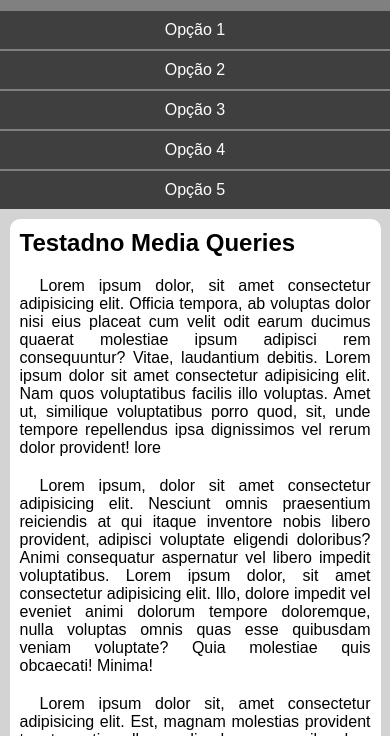
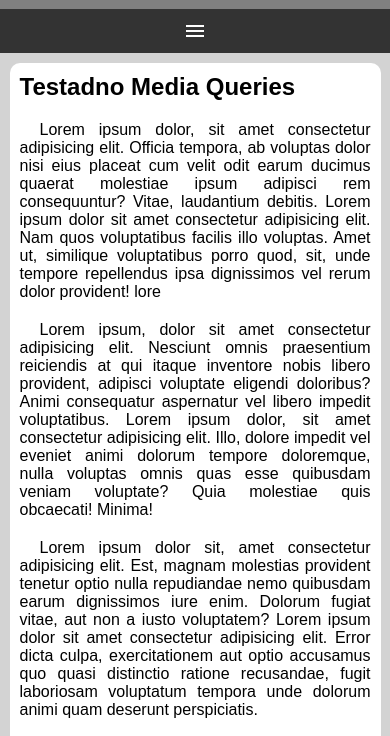
Before and after one commit to viictorcassiano/html-css, a plain HTML site: page exercicios/ex26/mq005/index.html in a window 390 px wide. Shown: the part 48-784 px from the top of the page. Drawn offline with Linux system fonts and the light colour scheme.

Commit message:
exercicio 26 de media query

```diff
--- a/exercicios/ex26/mq005/estilos/style.css
+++ b/exercicios/ex26/mq005/estilos/style.css
@@ -21,8 +21,23 @@ header > h1 {
     text-align: center;
 }
 
+i#burguer {
+    background-color: rgb(51, 51, 51);
+    color: white;
+    display: block;
+    text-align: center;
+    padding: 10px;
+    cursor: pointer
+
+}
+
+i#burguer:hover {
+    background-color: white;
+    color: black;
+}
+
 menu {
-    display: block;
+    display: none;
 }
 
 menu > ul {
--- a/exercicios/ex26/mq005/index.html
+++ b/exercicios/ex26/mq005/index.html
@@ -4,12 +4,14 @@
     <meta charset="UTF-8">
     <meta name="viewport" content="width=device-width, initial-scale=1.0">
     <title>Media Query</title>
+    <link href="https://fonts.googleapis.com/icon?family=Material+Icons" rel="stylesheet">
     <link rel="stylesheet" href="estilos/style.css">
 </head>
 <body>
     <header>
         <h1>Meu Site</h1>
-        <menu>
+        <i id="burguer" class="material-icons" onclick="clickMenu()">menu</i>
+        <menu id="itens">
             <ul>
                 <li><a href="#">Opção 1</a></li>
                 <li><a href="#">Opção 2</a></li>
@@ -29,5 +31,14 @@
 
         </article>
     </main>
+    <script>
+        function clickMenu() {
+           if (itens.style.display == 'block') {
+            itens.style.display = 'none'
+           } else {
+            itens.style.display = 'block'
+           }
+        }
+    </script>
 </body>
 </html>
```
